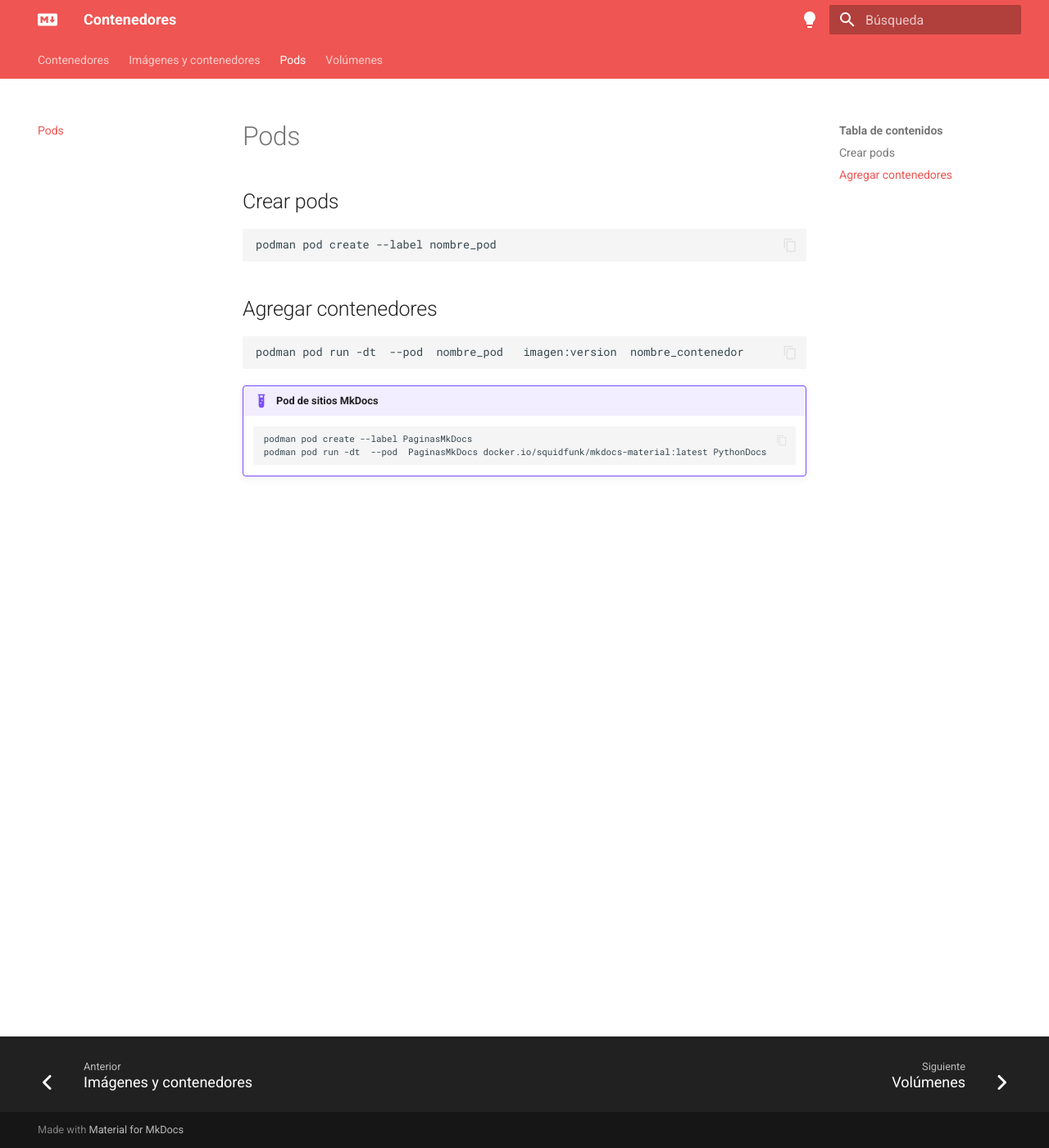
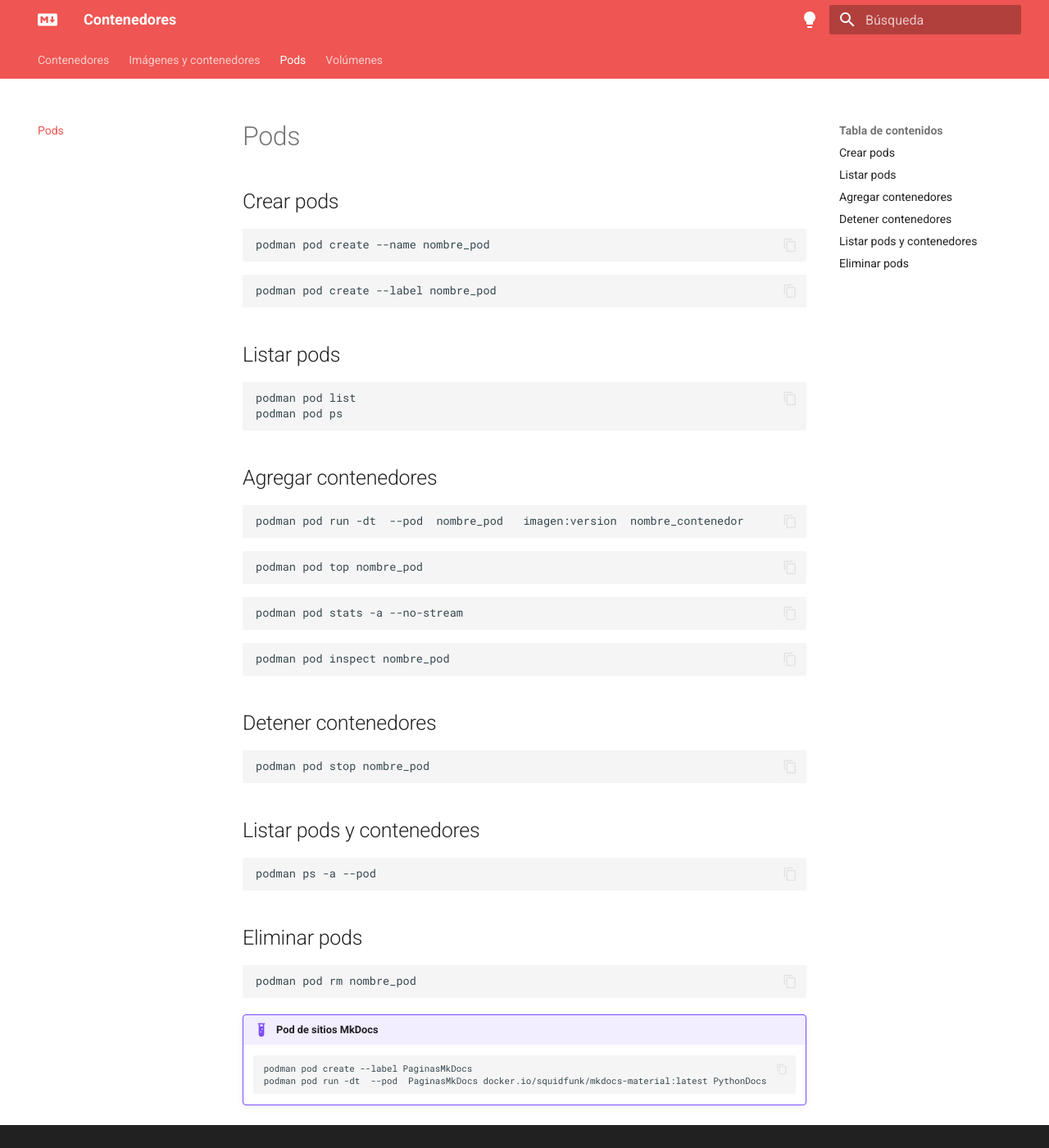
Before and after one commit to alejrot/contenedores, an MkDocs documentation site: the page built from docs/pods.md, in a window 1280 px wide and 1400 px high. Shown: the whole window at 82% size. Built offline with MkDocs 1.6.1 and Material for MkDocs 9.7.7, drawn with Linux system fonts in a browser that asks for light colours; plug-ins that fetch from the network failed and are left out.

Commit message:
pods iniciados

````diff
--- a/docs/pods.md
+++ b/docs/pods.md
@@ -4,11 +4,26 @@
 ## Crear pods
 
 
+```bash
+podman pod create --name nombre_pod
+```
 
 
 ```bash
 podman pod create --label nombre_pod
 ```
+
+
+## Listar pods
+
+
+
+```bash
+podman pod list
+podman pod ps
+```
+
+
 
 ## Agregar contenedores
 
@@ -19,7 +34,40 @@ podman pod run -dt  --pod  nombre_pod   imagen:version  nombre_contenedor
 
 
 
+```bash
+podman pod top nombre_pod
+```
 
+```bash
+podman pod stats -a --no-stream
+```
+
+```bash
+podman pod inspect nombre_pod
+```
+
+
+## Detener contenedores
+
+```bash
+podman pod stop nombre_pod
+```
+
+
+## Listar pods y contenedores
+
+```bash
+podman ps -a --pod
+```
+
+
+
+## Eliminar pods
+
+
+```bash
+podman pod rm nombre_pod
+```
 
 
 
````
Also changed, not shown: docs/contenedores.md (+29 -0 lines).
